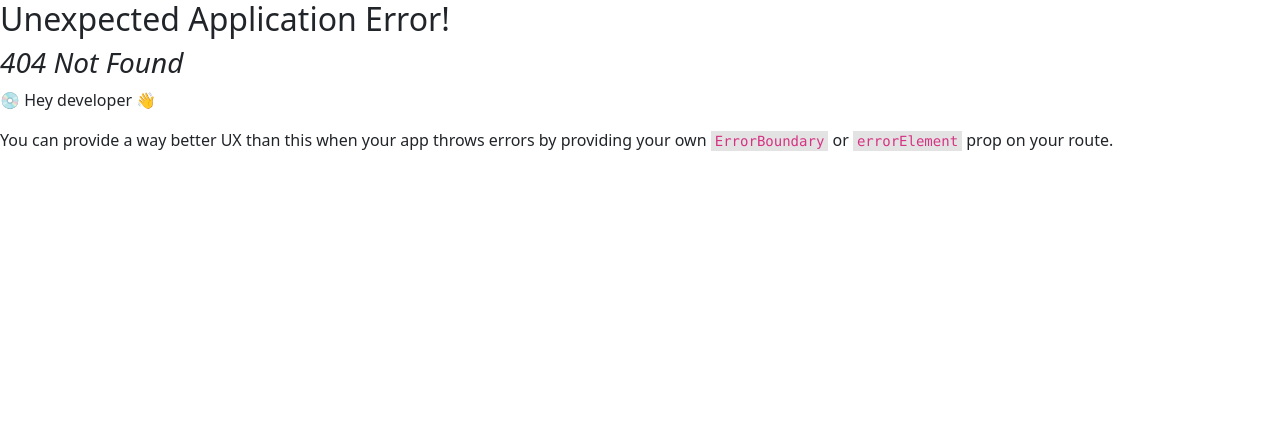
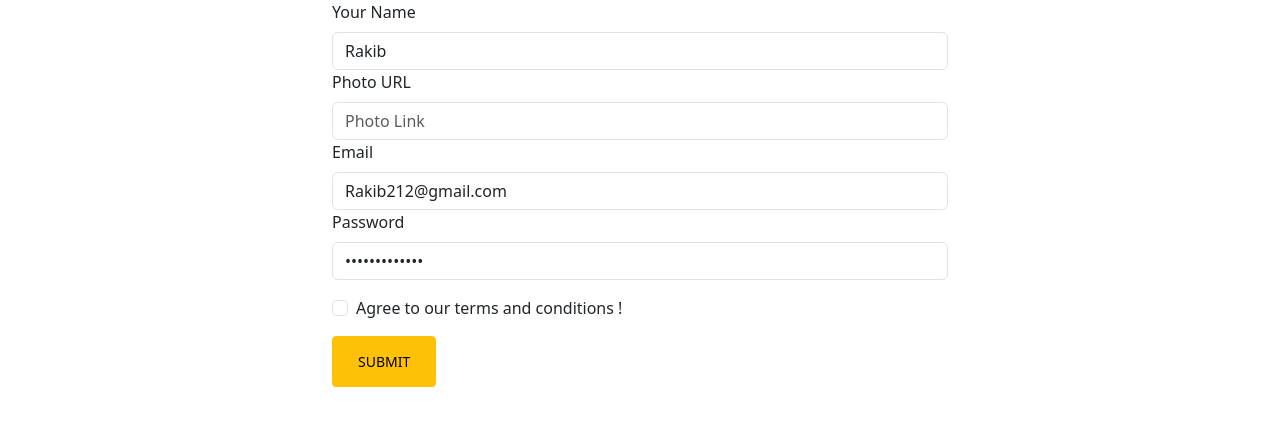
Before and after one commit to SheikhRakibhossain/CNC, a React (Vite) app: page /register in a window 1280 px wide. Before the commit this address had no page. Shown: the top 426 px of the page. Built offline with nearby package versions, Linux system fonts and the light colour scheme.

Commit message:
Register form html created

```diff
--- /dev/null
+++ b/src/pages/Login/Login.jsx
@@ -0,0 +1,11 @@
+import React from 'react';
+
+const Login = () => {
+    return (
+        <div>
+            I am login page
+        </div>
+    );
+};
+
+export default Login;
--- /dev/null
+++ b/src/pages/Register/Register.jsx
@@ -0,0 +1,70 @@
+import React from 'react';
+import { Container } from 'react-bootstrap';
+import Button from 'react-bootstrap/Button';
+import Col from 'react-bootstrap/Col';
+import Form from 'react-bootstrap/Form';
+import Row from 'react-bootstrap/Row';
+
+const Register = () => {
+    return (
+        <>
+            <Container className='w-50 mx-auto '>
+                <Form >
+                    <Row className="mb-3">
+                        <Form.Group as={Col} md="12" controlId="validationCustom01">
+                            <Form.Label>Your Name</Form.Label>
+                            <Form.Control
+                                required
+                                type="text"
+                                placeholder="Write your name"
+                                defaultValue="Rakib"
+                            />
+                            <Form.Control.Feedback>Looks good!</Form.Control.Feedback>
+                        </Form.Group>
+                        <Form.Group as={Col} md="12" controlId="validationCustom01">
+                            <Form.Label>Photo URL</Form.Label>
+                            <Form.Control
+                                required
+                                type="text"
+                                placeholder="Photo Link"
+                            />
+                            <Form.Control.Feedback>Looks good!</Form.Control.Feedback>
+                        </Form.Group>
+                        <Form.Group as={Col} md="12" controlId="validationCustom01">
+                            <Form.Label>Email</Form.Label>
+                            <Form.Control
+                                required
+                                type="email"
+                                placeholder="Write your email"
+                                defaultValue="Rakib212@gmail.com"
+                            />
+                            <Form.Control.Feedback>Looks good!</Form.Control.Feedback>
+                        </Form.Group>
+                        <Form.Group as={Col} md="12" controlId="validationCustom01">
+                            <Form.Label>Password</Form.Label>
+                            <Form.Control
+                                required
+                                type="password"
+                                placeholder="Write your password"
+                                defaultValue="@#aH!#12!_)()"
+                            />
+                            <Form.Control.Feedback>Looks good!</Form.Control.Feedback>
+                        </Form.Group>
+                    </Row>
+
+                    <Form.Group className="mb-3">
+                        <Form.Check
+                            required
+                            label="Agree to our terms and conditions !"
+                            feedback="You must agree before submitting."
+                            feedbackType="invalid"
+                        />
+                    </Form.Group>
+                    <Button type="submit" className='btn btn-warning border-none btn-sm'>Submit</Button>
+                </Form>
+            </Container>
+        </>
+    );
+};
+
+export default Register;
--- a/src/routes/Routes.jsx
+++ b/src/routes/Routes.jsx
@@ -6,6 +6,8 @@ import Category from '../pages/Home/category/Category';
 import NewsLayout from '../layouts/NewsLayout';
 import News from '../pages/news/News';
 import Editors from '../components/editor/editors';
+import Login from '../pages/Login/Login';
+import Register from '../pages/Register/Register';
 
 const router = createBrowserRouter([
     {
@@ -19,20 +21,21 @@ const router = createBrowserRouter([
             loader:({params})=>fetch('http://localhost:5000/news')
         },
         {
+          path:'/category/:id',
+          element:<Category/>,
+          loader:({params})=>fetch(`http://localhost:5000/categories/${params.id}`)
+        },
+        {
             path:'/home',
             element:<Home/>,
         },
         {
             path:'/editors',
             element:<Editors/>
-        },
-        {
-          path:'/category/:id',
-          element:<Category/>,
-          loader:({params})=>fetch(`http://localhost:5000/categories/${params.id}`)
         }
       ]
     },
+
     {
       path:'news',
       element:<NewsLayout/>,
@@ -46,6 +49,14 @@ const router = createBrowserRouter([
 
       ]
 
+    },
+    {
+      path:'login',
+      element:<Login/>
+    },
+    {
+      path:'register',
+      element:<Register/>
     }
   ]);
 
```
Also changed, not shown: src/layouts/UserLayout.jsx (added, +14 -0 lines).
